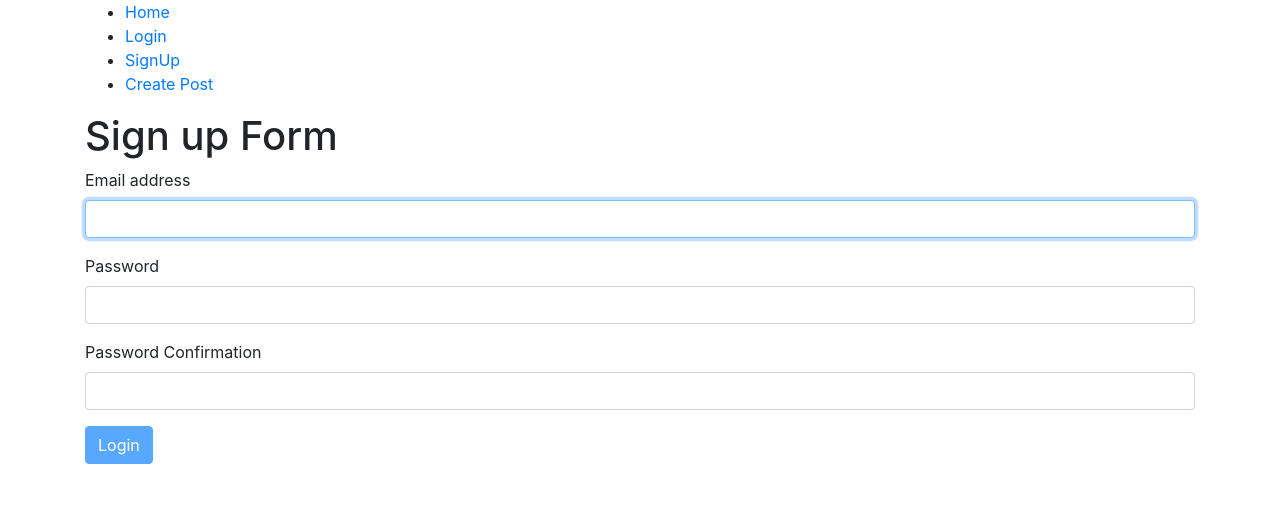
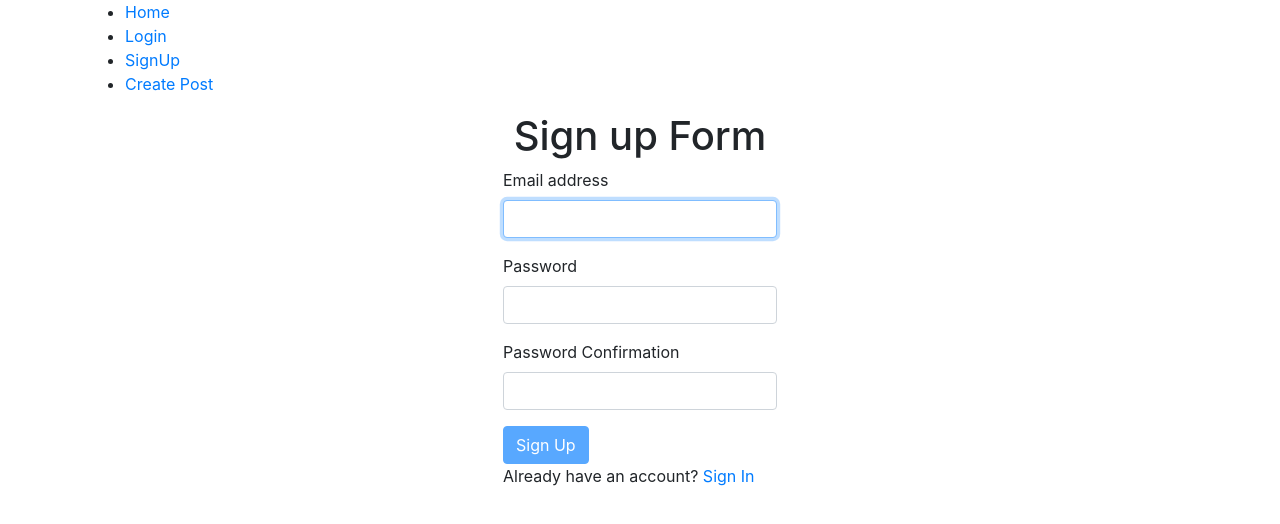
Before and after one commit to christianbiring1/Art_gallery_App, a React (Create React App) app: page /product in a window 1280 px wide. Shown: the top 524 px of the page. Built offline with nearby package versions, Linux system fonts and the light colour scheme.

Commit message:
Refactor the form component and make it reusable

```diff
--- a/src/components/auth/signUp.jsx
+++ b/src/components/auth/signUp.jsx
@@ -1,11 +1,13 @@
 import React, { Component } from 'react';
+import { Link } from 'react-router-dom';
 import Joi from 'joi-browser';
 import { createUserWithEmailAndPassword } from 'firebase/auth';
 import { auth } from '../../firebase-config';
+import Form from '../common/Form';
 
-class SignUpForm extends Component {
+class SignUpForm extends Form {
   state = {
-    user: {
+    data: {
       email: '',
       password: '',
       password_confirm: ''
@@ -19,59 +21,25 @@ class SignUpForm extends Component {
     password_confirm: Joi.string().required().min(6)
   };
 
-  validate = () => {
-    const result = Joi.validate(this.state.user, this.schema, { abortEarly: false });
-    if (!result.error) return null;
 
-    const errors = {};
-    for (let item of result.error.details)
-      errors[item.path[0]] = item.message;
-    return errors;
-  };
-
-  handleSubmit = async (e) => {
-    e.preventDefault();
-    const { email, password, password_confirm } = this.state.user;
-    const errors = this.validate();
-    this.setState({ errors: errors || {} });
-    if (errors) return;
+  doSubmit = async () => {
+    //  Call the Server
+    const { email, password, password_confirm } = this.state.data;
     if (password !== password_confirm) {
       const errors = { ...this.state.errors };
       errors.password_confirm = 'The password should match';
       this.setState({ errors });
-      console.log(errors);
       return;
     };
-    //  call the server
-
     const user = await createUserWithEmailAndPassword(auth, email, password);
     console.log(user);
   }
 
-  validateProperty = ({ name, value }) => {
-    const obj = { [name]: value };
-    const schema = { [name]: this.schema[name] };
-    const { error } = Joi.validate(obj, schema);
-    return error ? error.details[0].message : null;
-  };
-
-  handleChange = ({ currentTarget: input }) => {
-    const errors = { ...this.state.errors };
-    const errorMessage = this.validateProperty(input);
-    if (errorMessage) errors[input.name] = errorMessage;
-    else delete errors[input.name];
-
-
-    const user = { ...this.state.user };
-    user[input.name] = input.value;
-
-    this.setState({ user, errors });
-  }
   render() {
-    const { user, errors } = this.state;
+    const { data, errors } = this.state;
 
     return (
-      <React.Fragment>
+      <div className='d-flex flex-column align-items-center justify-content-center'>
         <h1>Sign up Form</h1>
         <form onSubmit={this.handleSubmit}>
           <div className="form-group">
@@ -82,7 +50,7 @@ class SignUpForm extends Component {
               className='form-control'
               id='email'
               name='email'
-              value={user.email}
+              value={data.email}
               onChange={this.handleChange}
             />
             {errors['email'] && <div className='alert alert-danger'>{errors.email}</div>}
@@ -94,7 +62,7 @@ class SignUpForm extends Component {
               className='form-control'
               id='password'
               name='password'
-              value={user.password}
+              value={data.password}
               onChange={this.handleChange}
             />
             {errors['password'] && <div className='alert alert-danger'>{errors.password}</div>}
@@ -106,7 +74,7 @@ class SignUpForm extends Component {
               className='form-control'
               id='password_confirmation'
               name='password_confirm'
-              value={user.password_confirm}
+              value={data.password_confirm}
               onChange={this.handleChange}
             />
             {errors['password_confirm'] && <div className='alert alert-danger'>{errors.password_confirm}</div>}
@@ -116,10 +84,12 @@ class SignUpForm extends Component {
             className='btn btn-primary'
             disabled={this.validate()}
           >
-            Login
+            Sign Up
           </button>
+          <div className='form-group'>
+            Already have an account? <Link to="/sign_in">Sign In</Link></div>
         </form>
-      </React.Fragment>
+      </div>
     );
   }
 }
--- /dev/null
+++ b/src/components/common/Form.jsx
@@ -0,0 +1,50 @@
+import React, { Component } from 'react';
+import Joi from 'joi-browser';
+
+class Form extends Component {
+  state = {
+    data: {},
+    errors: {}
+  };
+
+  validate = () => {
+    const result = Joi.validate(this.state.data, this.schema, { abortEarly: false });
+    if (!result.error) return null;
+
+    const errors = {};
+    for (let item of result.error.details)
+      errors[item.path[0]] = item.message;
+    return errors;
+  };
+
+  validateProperty = ({ name, value }) => {
+    const obj = { [name]: value };
+    const schema = { [name]: this.schema[name] };
+    const { error } = Joi.validate(obj, schema);
+    return error ? error.details[0].message : null;
+  };
+
+  handleSubmit = async (e) => {
+    e.preventDefault();
+    const errors = this.validate();
+    this.setState({ errors: errors || {} });
+    if (errors) return;
+
+    this.doSubmit();
+  };
+
+  handleChange = ({ currentTarget: input }) => {
+    const errors = { ...this.state.errors };
+    const errorMessage = this.validateProperty(input);
+    if (errorMessage) errors[input.name] = errorMessage;
+    else delete errors[input.name];
+
+
+    const data = { ...this.state.data };
+    data[input.name] = input.value;
+
+    this.setState({ data, errors });
+  }
+}
+
+export default Form;
```
